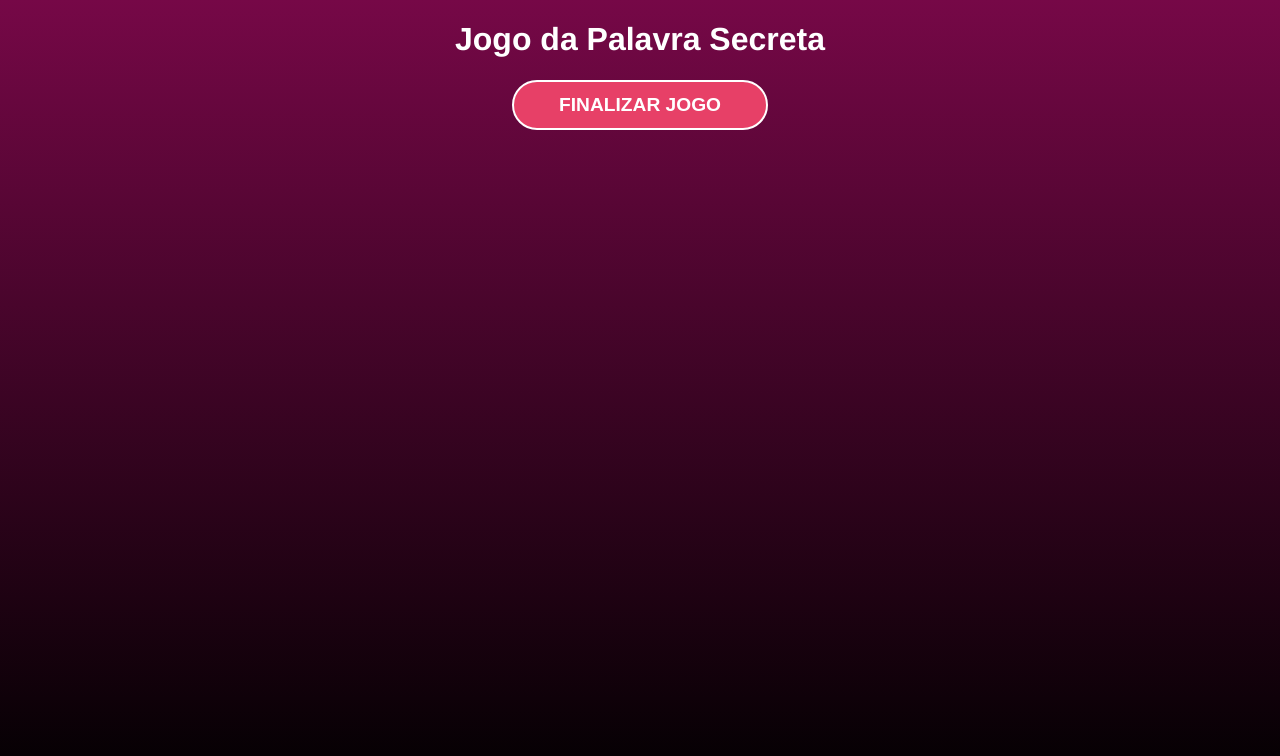
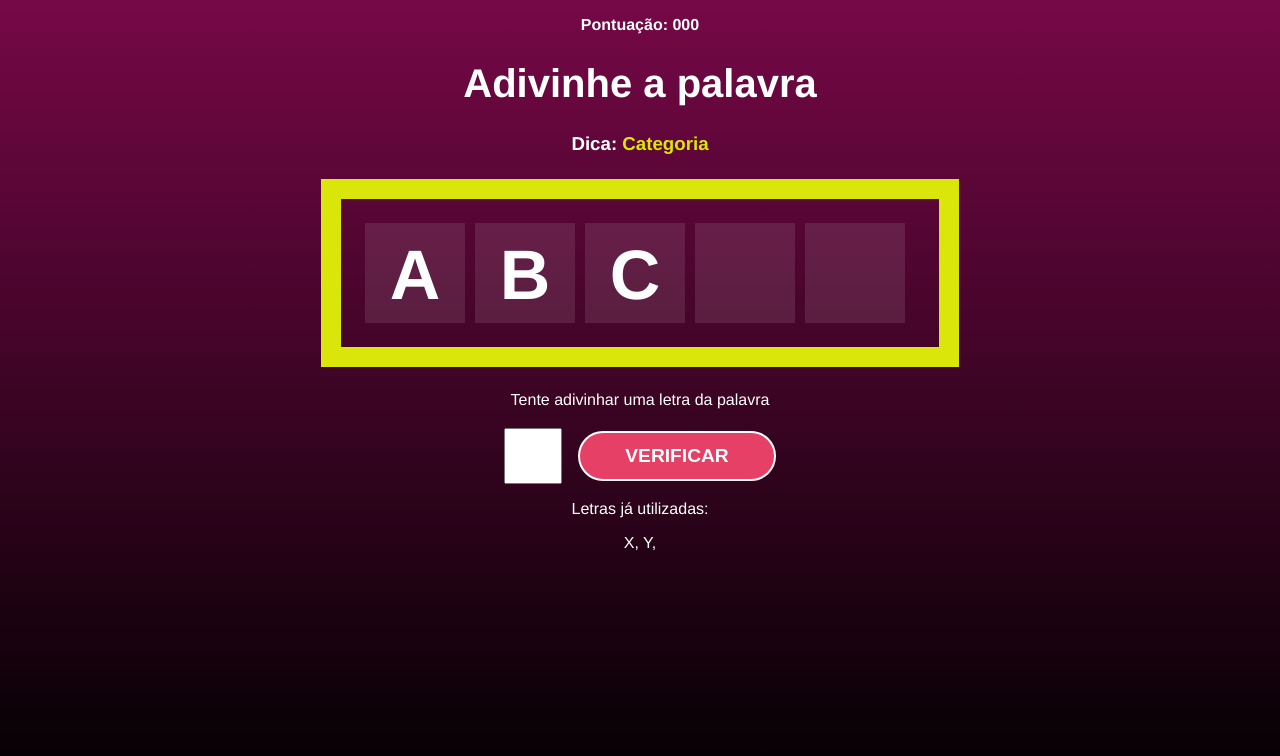
Before and after one commit to aliek57/secret-word, a React (Vite) app: page / in a window 1280 px wide. Both pictures are taken after a click on the button "COMEÇAR O JOGO". Shown: the top 756 px of the page. Built offline with nearby package versions, Linux system fonts and the light colour scheme.

Commit message:
style: adding css on game page

```diff
--- a/src/components/GameScreen/Game.css
+++ b/src/components/GameScreen/Game.css
@@ -0,0 +1,48 @@
+.game h1 {
+    font-size: 2.5em;
+}
+
+.points span {
+    font-weight: bold;
+}
+
+.tip span {
+    color: #dae609;
+}
+
+.wordContainer {
+    margin: 1.5em;
+    padding: 1.5em;
+    border: 20px solid #dae609;
+    display: flex;
+}
+
+.letter, .blankSquare {
+    font-size: 70px;
+    line-height: 1.5;
+    font-weight: bold;
+    text-transform: uppercase;
+    height: 100px;
+    width: 100px;
+    background-color: rgba(255, 255, 255, 0.1);
+    margin-right: 10px;
+}
+
+.letterContainer p {
+    margin-bottom: 1.2em;
+}
+
+.letterContainer form {
+    display: flex;
+    justify-content: center;
+    align-items: center;
+}
+
+.letterContainer input {
+    width: 50px;
+    height: 50px;
+    font-size: 2em;
+    text-transform: uppercase;
+    text-align: center;
+    margin-right: .5em;
+}
--- a/src/components/GameScreen/Game.jsx
+++ b/src/components/GameScreen/Game.jsx
@@ -2,9 +2,33 @@ import './Game.css'
 
 const Game = ({verifyLetter}) => {
   return (
-    <div>
-      <h1>Jogo da Palavra Secreta</h1>
-      <button onClick={verifyLetter}>Finalizar jogo</button>
+    <div className='game'>
+      <p className='points'>
+        <span>Pontuação: 000</span>
+      </p>
+      <h1>Adivinhe a palavra</h1>
+      <h3 className="tip">
+        Dica: <span>Categoria</span>
+      </h3>
+      <div className="wordContainer">
+        <span className="letter">A</span>
+        <span className="letter">B</span>
+        <span className="letter">C</span>
+        <span className="blankSquare"></span>
+        <span className="blankSquare"></span>
+      </div>
+      <div className="letterContainer">
+        <p>Tente adivinhar uma letra da palavra</p>
+        <form>
+          <input type="text" name="letter" maxLength="1" required />
+          <button onClick={verifyLetter} className="verifyButton">Verificar</button>
+        </form>
+      </div>
+      <div className="wrongLettersContainer">
+        <p>Letras já utilizadas:</p>
+        <span className="wrongLetter">X, </span>
+        <span className="wrongLetter">Y, </span>
+      </div>
     </div>
   )
 }
```
